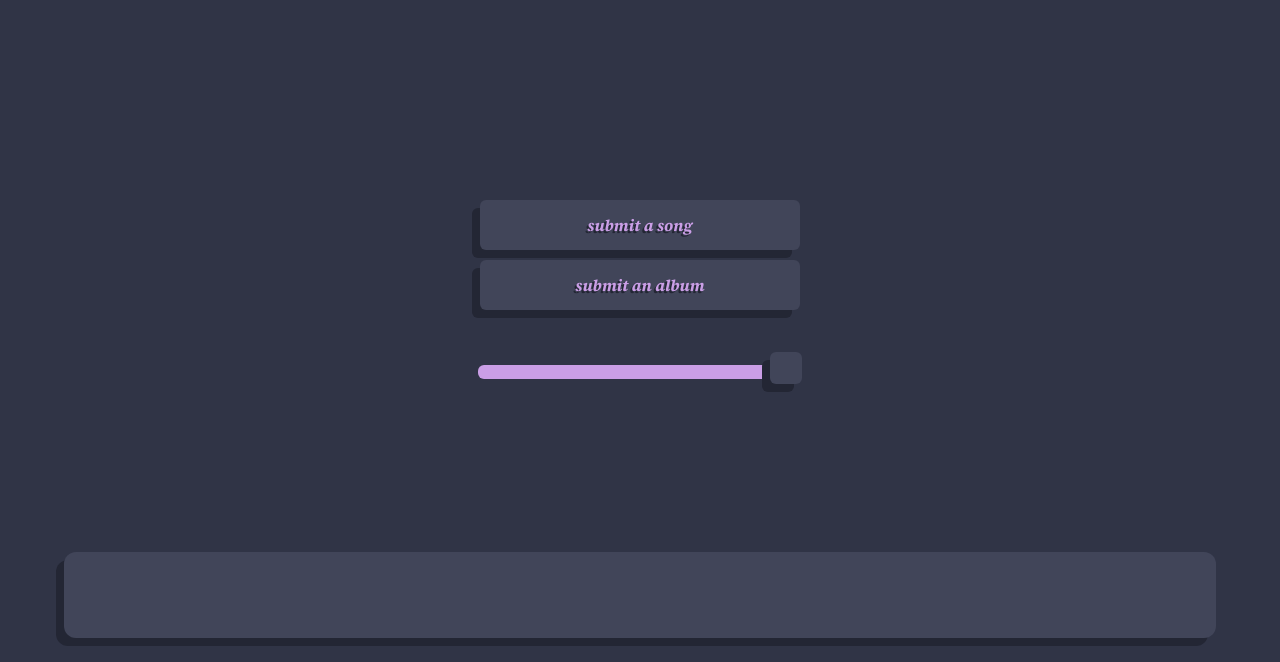
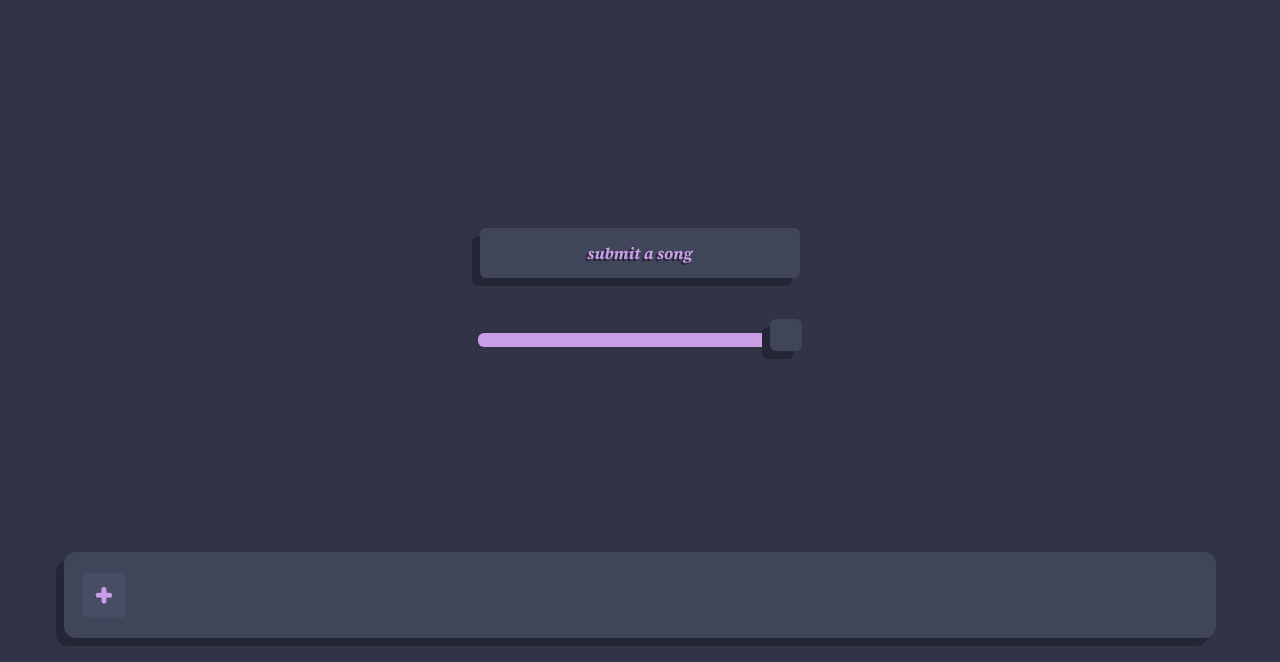
Before and after one commit to DestinyIsChoice/eaux, a Python web app: template templates/genre.html in a window 1280 px wide. Shown: the part 138-800 px from the top of the page. Run offline with Jinja, Linux system fonts and the light colour scheme; the template is opened without the code that fills it: most values are stand-ins (such as "Sample title", 1, 10 or a date in 2020).

Commit message:
feat: move album suggestion form to bottom bar

```diff
--- a/static/css/404.css
+++ b/static/css/404.css
@@ -38,8 +38,7 @@
 .back-button:hover {
     background-color: #ca9ee6;
     text-shadow: 0 0 0 #232634;
-    transform: scale(1.02)
-    translate(1px, -1px);
+    transform: scale(1.02) translate(1px, -1px);
 }
 
 .back-button:visited .home-icon {
--- a/static/css/album.css
+++ b/static/css/album.css
@@ -21,8 +21,7 @@ body {
 .back-button:hover {
     background-color: var(--primary-color);
     text-shadow: 0 0 0 var(--secondary-color);
-    transform: scale(1.02)
-    translate(1px, -1px);
+    transform: scale(1.02) translate(1px, -1px);
 }
 
 .back-button:visited .back-icon {
--- a/static/css/genre.css
+++ b/static/css/genre.css
@@ -57,14 +57,15 @@ body {
     overflow: hidden;
     text-align: center;
     text-shadow: -2px 2px 0 var(--secondary-color);
-    transition: color 0.2s ease-in-out, height 0.35s ease-in-out, text-shadow 0.2s ease-in-out;
+    transition: color 0.2s ease-in-out,
+    height 0.2s ease-in-out,
+    text-shadow 0.2s ease-in-out;
 }
 
 #list.expanded {
     max-height: 300px;
 }
 
-.album-form-dropdown-container,
 .song-form-dropdown-container {
     display: block;
     max-width: 400px;
@@ -169,56 +169,166 @@ button[name=album-submit] {
     font-weight: 700;
     padding: 14px;
     text-shadow: -2px 2px 0 var(--secondary-color);
-    transition: background-color 0.2s ease-in-out, color 0.2s ease-in-out, text-shadow 0.2s ease-in-out, transform 0.1s ease-in-out;
     width: 100%;
+    transition: background-color 0.2s ease-in-out,
+    color 0.2s ease-in-out,
+    text-shadow 0.2s ease-in-out,
+    transform 0.1s ease-in-out;
 }
 
-button[name=song-submit]:hover,
-button[name=album-submit]:hover {
+button[name=song-submit]:hover, button[name=album-submit]:hover {
     background-color: var(--primary-color);
     color: var(--background-4-color);
     text-shadow: 0 0 0 var(--secondary-color);
     transform: scale(1.02) translate(1px, -1px);
 }
 
-button[name=song-submit]:active,
-button[name=album-submit]:active {
+button[name=song-submit]:active, button[name=album-submit]:active {
     transform: scale(0.98) translate(-1px, 1px);
 }
 
+.volume-slider-container {
+    margin-bottom: 20px;
+}
+
 .carousel-container {
+    align-items: center;
     background: var(--background-3-color);
     border-radius: 12px;
     bottom: 24px;
     box-shadow: -8px 8px 0 var(--background-0-color);
-    height: 86px;
+    display: flex;
+    gap: 20px;
+    min-height: 86px;
     left: 50%;
     max-width: 1200px;
     opacity: 1;
     overflow: hidden;
-    padding: 20px 0;
+    padding: 16px 24px;
     position: fixed;
     transform: translateX(-50%);
+    visibility: visible;
     width: 90%;
     z-index: 9999;
-    transition: background 0.2s ease-in-out, box-shadow 0.2s ease-in-out;
+    transition: background 0.2s ease-in-out,
+    box-shadow 0.2s ease-in-out,
+    opacity 0.2s ease-in-out,
+    visibility 0.2s ease-in-out;
+}
+
+.carousel-track {
+    display: flex;
+    align-items: center;
+    flex: 1;
+    padding-left: 80px;
+    white-space: nowrap;
+    will-change: transform;
+    transition: opacity 0.2s ease-in-out,
+    visibility 0.2s ease-in-out;
+}
+
+.carousel-container:hover .carousel-track {
+    animation-play-state: paused !important;
+}
+
+.carousel-container.form-active .carousel-track {
+    opacity: 0;
+    pointer-events: none;
+    visibility: hidden;
 }
 
 .carousel-container.container-fading .carousel-track {
     opacity: 0 !important;
 }
 
-.carousel-container:hover .carousel-track {
-    animation-play-state: paused !important;
+.carousel-container.form-active #album-form {
+    opacity: 1;
+    visibility: visible;
 }
 
-.carousel-track {
+.album-form-dropdown-container {
+    align-items: center;
+    background-color: var(--background-3-color);
+    border-radius: 12px 0 0 12px;
+    bottom: 0;
     display: flex;
+    flex-shrink: 0;
     justify-content: center;
-    width: 100%;
+    left: 0;
+    margin: 0;
+    position: absolute;
+    top: 0;
+    width: 80px;
+    z-index: 15;
+    transition: background-color 0.2s ease-in-out;
+}
+
+.album-form-dropdown-trigger {
+    background-color: var(--background-4-color);
+    border: none;
+    border-radius: 6px;
+    color: var(--primary-color);
+    cursor: pointer;
+    font-size: 0.95rem;
+    font-weight: 700;
+    padding: 12px 12px;
+    text-shadow: -2px 2px 0 var(--secondary-color);
     white-space: nowrap;
-    will-change: transform;
-    transition: opacity 0.2s ease-in-out;
+    width: auto;
+    transition: background-color 0.2s ease-in-out,
+    color 0.2s ease-in-out,
+    text-shadow 0.2s ease-in-out,
+    transform 0.1s ease-in-out;
+}
+
+.album-form-dropdown-trigger i {
+    -webkit-text-stroke: 0.2rem;
+}
+
+.album-form-dropdown-trigger:hover {
+    background-color: var(--primary-color);
+    color: var(--background-3-color);
+    text-shadow: 0 0 0 var(--secondary-color);
+    transform: scale(1.02) translate(1px, -1px);
+}
+
+.album-form-dropdown-trigger:active {
+    transform: scale(0.98) translate(-1px, 1px);
+}
+
+#album-form {
+    align-items: center;
+    background: var(--background-3-color);
+    display: flex;
+    flex-direction: row;
+    gap: 12px;
+    left: 80px;
+    margin: 0;
+    max-height: none;
+    opacity: 0;
+    padding: 0;
+    position: absolute;
+    right: 24px;
+    visibility: hidden;
+    z-index: 20;
+    transition: opacity 0.2s ease-in-out,
+    visibility 0.2s ease-in-out;
+}
+
+#album-form label {
+    display: block;
+    flex: 1;
+    min-width: 0;
+}
+
+#album-form input {
+    padding: 12px 14px;
+}
+
+#album-form button[name=album-submit] {
+    padding: 12px 24px;
+    white-space: nowrap;
+    width: auto;
 }
 
 .album-button {
--- a/static/js/album.js
+++ b/static/js/album.js
@@ -122,6 +122,6 @@ fetch(`albums`)
       `#${convert.rgb.hex(backgroundR * 1.857, backgroundG * 1.857, backgroundB * 1.857)}`);
     document.documentElement.style.setProperty("--background-4-color",
       `#${convert.rgb.hex(backgroundR * 2.314, backgroundG * 2.314, backgroundB * 2.314)}`);
-  })
+  });
 if (window.history.replaceState) window.history.replaceState(null, null, window.location.href);
 volumeSlider.style.setProperty("--slider-progress", "100%");
--- a/templates/genre.html
+++ b/templates/genre.html
@@ -68,13 +68,33 @@
             type="submit"
             name="song-submit"
             value="clicked"
-    >submit
+    >
+        submit
     </button>
 </form>
+<div class="volume-slider-container">
+    <label>
+        <input
+                type="range"
+                id="volume-slider"
+                class="volume-slider"
+                min="0"
+                max="100"
+                value="100"
+        >
+    </label>
+</div>
+<div class="carousel-container" id="carousel-container">
     <div class="album-form-dropdown-container">
-    <button type="button" class="album-form-dropdown-trigger">
-        submit an album
+        <button
+                type="button"
+                class="album-form-dropdown-trigger"
+        >
+            <i class="fa-solid fa-plus"></i>
         </button>
+    </div>
+    <div class="carousel-track" id="carousel-track">
+        <div class="carousel-divider" id="carousel-divider"></div>
     </div>
     <form id="album-form" method="POST">
         <label>
@@ -95,25 +115,10 @@
                 type="submit"
                 name="album-submit"
                 value="clicked"
-    >submit
+        >
+            submit
         </button>
     </form>
-<div class="volume-slider-container">
-    <label>
-        <input
-                type="range"
-                id="volume-slider"
-                class="volume-slider"
-                min="0"
-                max="100"
-                value="100"
-        >
-    </label>
-</div>
-<div class="carousel-container" id="carousel-container">
-    <div class="carousel-track" id="carousel-track">
-        <div class="carousel-divider" id="carousel-divider"></div>
-    </div>
 </div>
 </body>
 </html>
```
Also changed, not shown: other parts of static/css/genre.css (+33 -22 lines), static/css/index.css (+3 -6 lines), static/js/genre.js (+72 -75 lines). Lines whose indentation alone changed are shown as unchanged.
